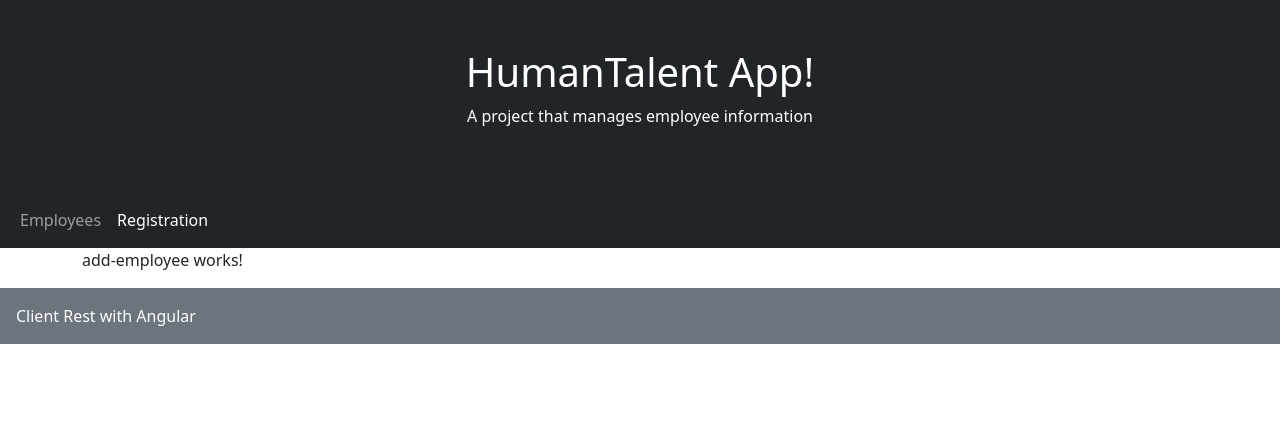
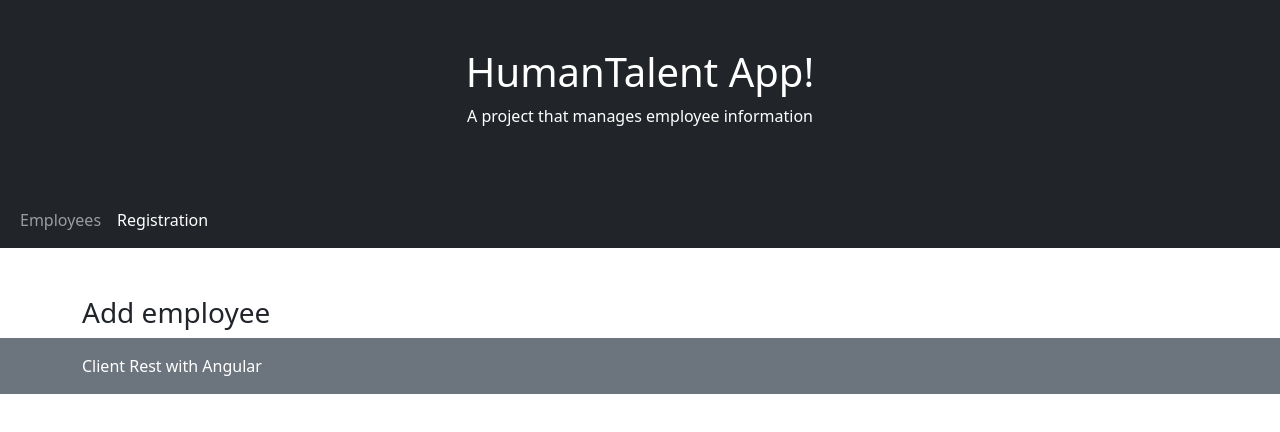
Before and after one commit to Alelizzt/HumanTalent, an Angular app in the folder Frontend/HumanTalent/: page /register in a window 1280 px wide. Shown: the top 432 px of the page. Built offline with nearby package versions, Linux system fonts and the light colour scheme.

Commit message:
Fix Footer to bottom of the screen
minor styles changed

```diff
--- a/Frontend/HumanTalent/src/app/app.component.html
+++ b/Frontend/HumanTalent/src/app/app.component.html
@@ -14,6 +14,9 @@
   <!-- Actual componentfoo-->
   <router-outlet />
 </main>
-<footer class="container-fluid bg-secondary text-white p-3">
-  Client Rest with Angular
+<footer class="footer w-100 position-relative bottom-0 start-50 translate-middle-x bg-secondary text-white py-3 mt-auto">
+  <div class="container">
+    Client Rest with Angular
+  </div>
+
 </footer>
--- a/Frontend/HumanTalent/src/app/components/add-employee/add-employee.component.html
+++ b/Frontend/HumanTalent/src/app/components/add-employee/add-employee.component.html
@@ -1 +1 @@
-<p>add-employee works!</p>
+<h3 class="h3 mt-5">Add employee</h3>
--- a/Frontend/HumanTalent/src/app/components/employees-list/employees-list.component.html
+++ b/Frontend/HumanTalent/src/app/components/employees-list/employees-list.component.html
@@ -1,11 +1,16 @@
+<div class="containter">
 <h3 class="h3 mt-5">List of employees</h3>
 
 @if (allEmployees == null) {
-<p align="center">Can't load Employees from REST API ...</p>
+<div class="text-center p-5">
+  <div class="spinner-border text-muted"></div>
+  Can't load Employees from REST API ...
+</div>
+
 
 } @else {
 
-<div class="containter">
+
   <div class="card m-5 p-3">
     <div class="card-body table-responsive">
       <table datatable class="table table-hover table-sm">
@@ -47,6 +52,5 @@
         </tbody>
       </table>
     </div>
-  </div>
+  </div>}
 </div>
-}
--- a/Frontend/HumanTalent/src/index.html
+++ b/Frontend/HumanTalent/src/index.html
@@ -1,5 +1,5 @@
 <!doctype html>
-<html lang="en">
+<html lang="en" class="h-100">
 <head>
   <meta charset="utf-8">
   <title>HumanTalent</title>
@@ -20,7 +20,7 @@
   <meta name="viewport" content="width=device-width, initial-scale=1">
   <link rel="icon" type="image/x-icon" href="favicon.ico">
 </head>
-<body>
+<body class="d-flex flex-column h-100">
   <app-root></app-root>
 
   <!-- Bootstrap JavaScript Libraries -->
```
